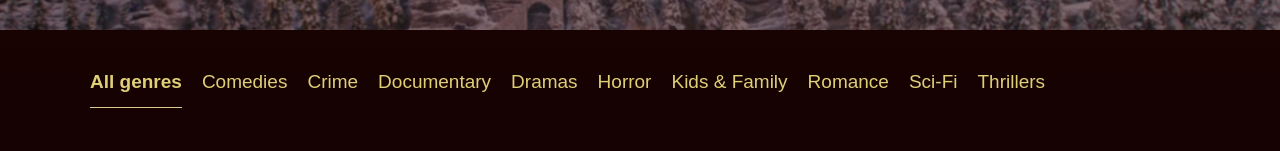
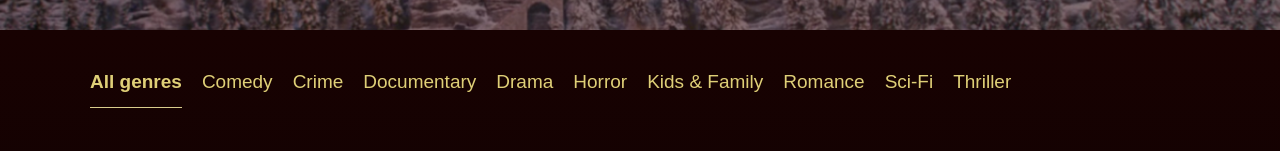
Before and after one commit to htmlacademy-univer-javascript-3/2438815-what-to-watch-3, a React (Vite) app: page / in a window 1280 px wide. Shown: the part 560-711 px from the top of the page. Built offline with nearby package versions, Linux system fonts and the light colour scheme.

Commit message:
genres list done

```diff
--- a/src/components/genres-list/genres-list.tsx
+++ b/src/components/genres-list/genres-list.tsx
@@ -1,15 +1,21 @@
 import {genreLabels} from '../../consts/genre-labels';
-import {Link} from 'react-router-dom';
+import {useAppDispatch, useAppSelector} from '../../hooks';
+import {getActiveGenreFilmsAction} from '../../store/action';
+
 export default GenresList;
 function GenresList() : JSX.Element {
+  const dispatch = useAppDispatch();
+  const activeGenre = useAppSelector((state) => state.genre);
   return (
     <ul className="catalog__genres-list">
-      <li className="catalog__genres-item catalog__genres-item--active">
-        <Link to="#" className="catalog__genres-link">All genres</Link>
-      </li>
       {Object.values(genreLabels).map((genre) => (
-        <li className="catalog__genres-item" key={genre}>
-          <Link to="#" className="catalog__genres-link">{genre}</Link>
+        <li className={genre === activeGenre ? 'catalog__genres-item catalog__genres-item--active' : 'catalog__genres-item'} key={genre}>
+          <nav className="catalog__genres-link" onClick={() => {
+            dispatch(getActiveGenreFilmsAction(genre));
+          }}
+          >
+            {genre}
+          </nav>
         </li>))}
     </ul>
   );
--- a/src/components/pages/film-page/film-page.tsx
+++ b/src/components/pages/film-page/film-page.tsx
@@ -7,7 +7,7 @@ import FilmsList from '../../films-list/films-list';
 import {Films, FilmType} from '../../../types/film-type';
 import {tabLabels} from '../../../consts/tab-labels';
 import {AppRoute} from '../../../consts/app-route';
-import TabNavElement from '../../tab/tab';
+import TabNavElement from '../../tab-navigation-element/tab-navigation-element';
 import FilmOverview from '../../tabs/overview';
 import FilmDetails from '../../tabs/details';
 import FilmReviews from '../../tabs/reviews';
--- a/src/components/pages/main-page/main-page.tsx
+++ b/src/components/pages/main-page/main-page.tsx
@@ -2,11 +2,11 @@ import Logo from '../../logo/logo';
 import Footer from '../../footer/footer';
 import UserBlock from '../../user-block/user-block';
 import GenresList from '../../genres-list/genres-list';
-import {Films} from '../../../types/film-type';
 import FilmsList from '../../films-list/films-list';
 import {Link} from 'react-router-dom';
 import {AppRoute} from '../../../consts/app-route';
 import FilmCardImg from '../../film-card/film-card-img';
+import {useAppSelector} from '../../../hooks';
 
 export default MainPage;
 
@@ -14,9 +14,8 @@ type MainPageProps = {
   promoFilmTitle : string;
   promoFilmGenre : string;
   promoFilmYear : number;
-  films: Films;
 }
-function MainPage({ promoFilmTitle, promoFilmGenre, promoFilmYear, films } : MainPageProps) : JSX.Element {
+function MainPage({ promoFilmTitle, promoFilmGenre, promoFilmYear} : MainPageProps) : JSX.Element {
   return (
     <body>
       <section className="film-card">
@@ -68,7 +67,7 @@ function MainPage({ promoFilmTitle, promoFilmGenre, promoFilmYear, films } : Mai
         <section className="catalog">
           <h2 className="catalog__title visually-hidden">Catalog</h2>
           <GenresList/>
-          <FilmsList films={films}/>
+          <FilmsList films={useAppSelector((state) => state.genreFilmsList)}/>
           <div className="catalog__more">
             <button className="catalog__button" type="button">Show more</button>
           </div>
--- a/src/consts/genre-labels.ts
+++ b/src/consts/genre-labels.ts
@@ -1,11 +1,12 @@
 export enum genreLabels {
-  Comedies = 'Comedies',
+  All = 'All genres',
+  Comedy = 'Comedy',
   Crime = 'Crime',
   Documentary = 'Documentary',
-  Dramas = 'Dramas',
+  Drama = 'Drama',
   Horror = 'Horror',
   KidsAndFamily = 'Kids & Family',
   Romance = 'Romance',
   SciFi = 'Sci-Fi',
-  Thrillers = 'Thrillers'
+  Thriller = 'Thriller'
 }
--- /dev/null
+++ b/src/hooks/index.ts
@@ -0,0 +1,6 @@
+import {TypedUseSelectorHook, useDispatch, useSelector} from 'react-redux';
+import type {State, AppDispatch} from '../types/state';
+
+export const useAppDispatch = () => useDispatch<AppDispatch>();
+
+export const useAppSelector: TypedUseSelectorHook<State> = useSelector;
--- a/src/mocks/film.ts
+++ b/src/mocks/film.ts
@@ -1,12 +1,12 @@
 import {Films} from '../types/film-type.ts';
+import {genreLabels} from '../consts/genre-labels';
 import {ratings} from '../consts/ratings';
-
 export const films : Films =
   [
     {
       id: 1,
       title: 'Le Fabuleux Destin d\'Amélie Poulain',
-      genre: ['Romance', 'Comedy'],
+      genre: [genreLabels.Romance, genreLabels.Comedy],
       releaseYear: 2001,
       video: {
         src: 'https://download.blender.org/durian/trailer/sintel_trailer-480p.mp4',
@@ -23,7 +23,7 @@ export const films : Films =
     {
       id: 2,
       title: 'La La Land',
-      genre: ['Comedy', 'Drama'],
+      genre: [genreLabels.Comedy, genreLabels.Drama],
       releaseYear: 2016,
       video: {
         src: 'https://download.blender.org/durian/trailer/sintel_trailer-480p.mp4',
@@ -40,7 +40,7 @@ export const films : Films =
     {
       id: 3,
       title: 'Pulp Fiction',
-      genre: ['Crime', 'Drama'],
+      genre: [genreLabels.Crime, genreLabels.Drama],
       releaseYear: 1994,
       video: {
         src: 'https://download.blender.org/durian/trailer/sintel_trailer-480p.mp4',
@@ -57,7 +57,7 @@ export const films : Films =
     {
       id: 4,
       title: 'The Lion King',
-      genre: ['Drama', 'Comedy', 'KidsAndFamily'],
+      genre: [genreLabels.Drama, genreLabels.Comedy, genreLabels.KidsAndFamily],
       releaseYear: 1994,
       video: {
         src: 'https://download.blender.org/durian/trailer/sintel_trailer-480p.mp4',
@@ -74,7 +74,7 @@ export const films : Films =
     {
       id: 5,
       title: 'Exit Through the Gift Shop',
-      genre: ['Documentary', 'Comedy'],
+      genre: [genreLabels.Documentary, genreLabels.Comedy],
       releaseYear: 2010,
       video: {
         src: 'https://download.blender.org/durian/trailer/sintel_trailer-480p.mp4',
@@ -91,7 +91,7 @@ export const films : Films =
     {
       id: 6,
       title: 'The Matrix',
-      genre: ['Drama', 'SciFi'],
+      genre: [genreLabels.Drama, genreLabels.SciFi],
       releaseYear: 1999,
       video: {
         src: 'https://download.blender.org/durian/trailer/sintel_trailer-480p.mp4',
@@ -108,7 +108,7 @@ export const films : Films =
     {
       id: 7,
       title: 'It',
-      genre: ['Horror'],
+      genre: [genreLabels.Horror],
       releaseYear: 2017,
       video: {
         src: 'https://download.blender.org/durian/trailer/sintel_trailer-480p.mp4',
@@ -125,7 +125,7 @@ export const films : Films =
     {
       id: 8,
       title: 'L\'appartement',
-      genre: ['Drama', 'Romance', 'Thriller'],
+      genre: [genreLabels.Drama, genreLabels.Romance, genreLabels.Thriller],
       releaseYear: 1996,
       video: {
         src: 'https://download.blender.org/durian/trailer/sintel_trailer-480p.mp4',
--- a/src/store/action.ts
+++ b/src/store/action.ts
@@ -1,5 +1,4 @@
 import {createAction} from '@reduxjs/toolkit';
 import {genreLabels} from '../consts/genre-labels';
 
-export const getAllGenresFilms = createAction('films/allGenres');
-export const getActiveGenreFilms = createAction<genreLabels>('films/activeGenre');
+export const getActiveGenreFilmsAction = createAction<genreLabels>('films/activeGenre');
--- a/src/store/reducer.ts
+++ b/src/store/reducer.ts
@@ -1,26 +1,23 @@
 import {createReducer} from '@reduxjs/toolkit';
-import {getActiveGenreFilms, getAllGenresFilms} from './action';
+import {getActiveGenreFilmsAction} from './action';
 import {Films} from '../types/film-type';
 import {films} from '../mocks/film';
+import {genreLabels} from '../consts/genre-labels';
 
 type stateType = {
   genre: string;
   genreFilmsList: Films;
 }
 
-const initialState : stateType = {
-  genre: 'All genres',
+const activeState : stateType = {
+  genre: genreLabels.All,
   genreFilmsList: films,
 };
 
-export const stateReducer = createReducer(initialState, (builder) => {
-  builder.addCase(getAllGenresFilms, (state) => {
-    state.genre = 'All genres';
-    state.genreFilmsList = films;
-  });
-  builder.addCase(getActiveGenreFilms, (state, action) => {
+export const stateReducer = createReducer(activeState, (builder) => {
+  builder.addCase(getActiveGenreFilmsAction, (state, action) => {
     const genre = action.payload;
     state.genre = genre;
-    state.genreFilmsList = films.filter((film) => film.genre.includes(genre));
+    state.genreFilmsList = genre === genreLabels.All ? films : films.filter((film) => film.genre.includes(genre));
   });
 });
```
Also changed, not shown: src/components/tab-navigation-element/tab-navigation-element.tsx (renamed from src/components/tab/tab.tsx).
